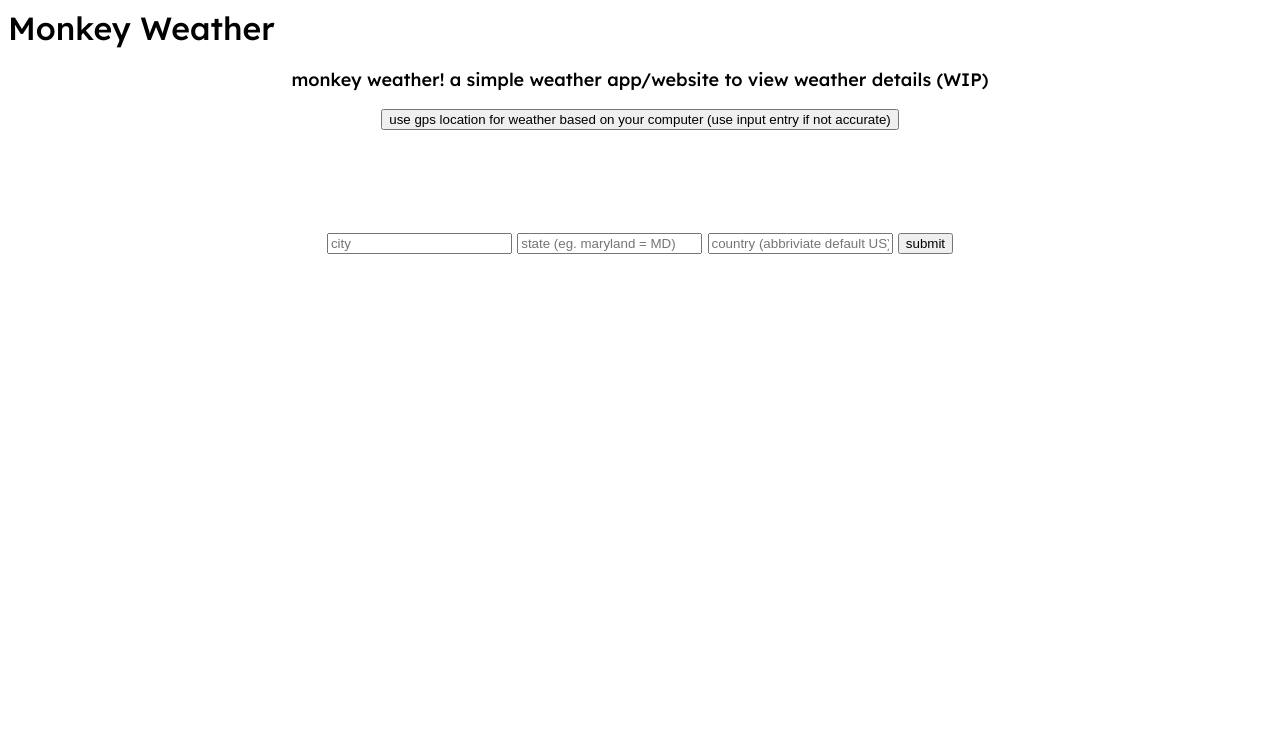
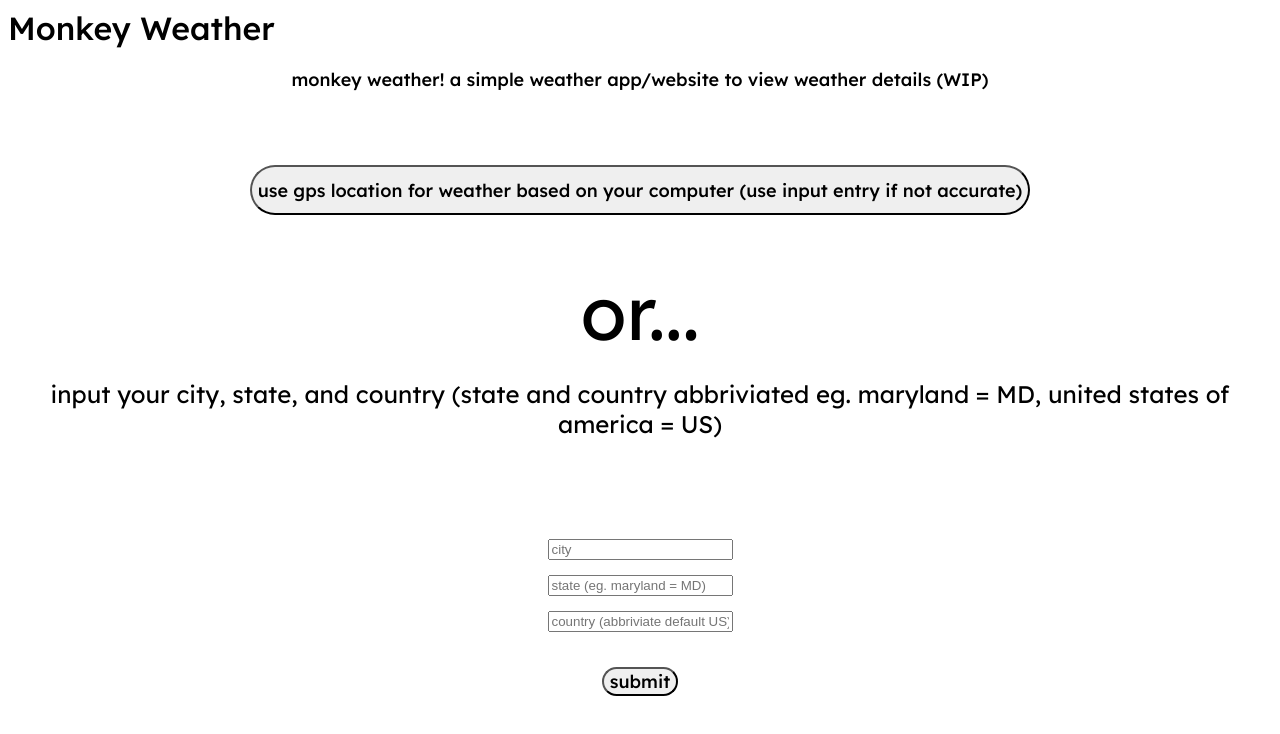
Before and after one commit to Monkey-Businesses/monkeyweather, a website: page index.html in a window 1280 px wide. Drawn offline with Linux system fonts and the light colour scheme.

Commit message:
adding html improvements

```diff
--- a/index.html
+++ b/index.html
@@ -3,6 +3,7 @@
 <link rel="preconnect" href="https://fonts.googleapis.com">
 <link rel="preconnect" href="https://fonts.gstatic.com" crossorigin>
 <link href="https://fonts.googleapis.com/css2?family=Lexend:wght@100..900&display=swap" rel="stylesheet">
+<link rel="stylesheet" href="main.css">
 
 <head>
     <title>Monkey Weather</title>
@@ -13,12 +14,20 @@
     <div style="font-family: 'Lexend'; font-weight: 500; font-size: large; color: black; text-decoration: none; text-align: center; margin-top: 20px;">
         <p>monkey weather! a simple weather app/website to view weather details (WIP)</p>
     </div>
-    <div style="text-align: center;"><button id="submit" onclick="fetchWeatherData()">use gps location for weather based on your computer (use input entry if not accurate)</button></div>
+    <br>
+    <br>
+    <div style="text-align: center; font-family: lexend;">
+        <button class='submit' style="border-radius: 100px; height: 50px; transition-duration: 0.2s;" id="submit" onclick="fetchWeatherData()">use gps location for weather based on your computer (use input entry if not accurate)</button>
+    </div>
+    <div style="text-align: center; font-family: lexend; margin-top: 50px;">
+        <div style="font-size: 75px; margin-bottom: 20px;">or...</div>
+        <div style="font-size: x-large;" >input your city, state, and country (state and country abbriviated eg. maryland = MD, united states of america = US)</div>
+    </div>
     <div style="font-family: 'Lexend'; font-weight: 500; font-size: large; color: black; text-decoration: none; text-align: center; margin-top: 100px;">
-        <input id="cityInput" name="city input" placeholder="city">
-        <input id="stateInput" name="state input" placeholder="state (eg. maryland = MD)">
-        <input id="countryInput" name="country input" placeholder="country (abbriviate default US)">
-        <button id="submit" onclick="fetchWeatherData()">submit</button>
+        <div style="margin-bottom: 15px; border-radius: 100px;"><input id="cityInput" name="city input" placeholder="city"></div>
+        <div style="margin-bottom: 15px; border-radius: 100px;"><input id="stateInput" name="state input" placeholder="state (eg. maryland = MD)"></div>
+        <div style="margin-bottom: 15px; border-radius: 100px;"><input id="countryInput" name="country input" placeholder="country (abbriviate default US)"></div>
+        <button class='submit' style="margin-bottom: 15px; border-radius: 100px;" id="submit" onclick="fetchWeatherData()">submit</button>
         <h5 id="error"></h5>
         <h3 id="city"></h3>
         <div id="weather"></div>
--- a/main.css
+++ b/main.css
@@ -0,0 +1,24 @@
+button.submit {
+    transition-property: transform;
+    transition-duration: 0.2s;
+
+    font-family: 'Lexend';
+    font-weight: 500;
+    font-size: large;
+    color: black;
+    text-decoration: none;
+    text-align: center;
+    margin-top: 20px;
+
+    cursor: pointer;
+
+}
+
+
+button.submit:hover {
+    transform: scale(1.2);
+}
+
+button.submit:active {
+    transform: scale(0.9);
+}
--- a/script.js
+++ b/script.js
@@ -5,6 +5,8 @@ async function fetchWeatherData() {
     let city = document.getElementById('cityInput').value.trim();
     let state = document.getElementById('stateInput').value.trim();
     let country = document.getElementById('countryInput').value.trim();
+
+    document.getElementById('error').innerText = 'loading...';
 
     try {
         let responseweather;
```
